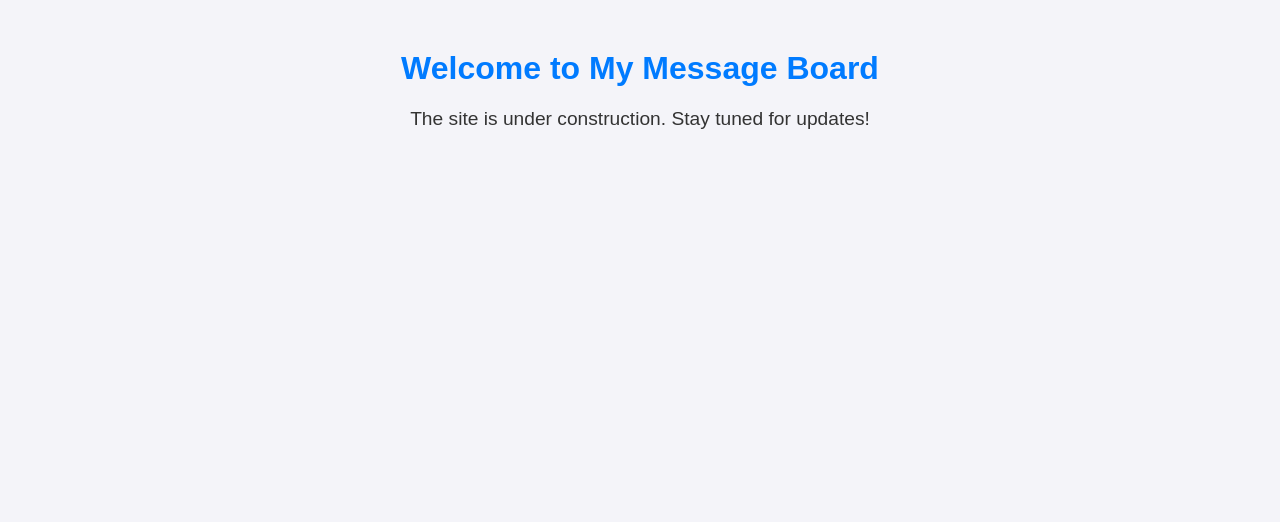
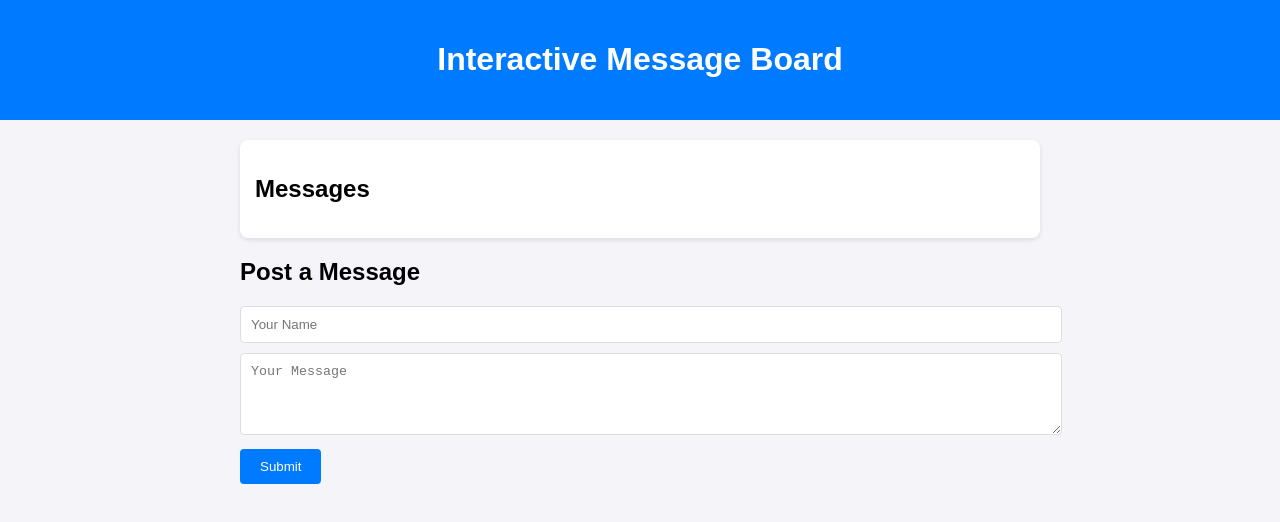
Before and after one commit to IsiahCampbell123/Message-Board-Site, a plain HTML site: page index.html in a window 1280 px wide. Drawn offline with Linux system fonts and the light colour scheme.

Commit message:
Update index.html

```diff
--- a/index.html
+++ b/index.html
@@ -3,31 +3,134 @@
 <head>
     <meta charset="UTF-8">
     <meta name="viewport" content="width=device-width, initial-scale=1.0">
-    <title>My Message Board</title>
+    <title>Interactive Message Board</title>
     <style>
         body {
             font-family: Arial, sans-serif;
-            text-align: center;
             margin: 0;
             padding: 0;
             background-color: #f4f4f9;
         }
+        .header {
+            background-color: #007BFF;
+            color: white;
+            padding: 20px;
+            text-align: center;
+        }
         .container {
-            margin-top: 50px;
+            padding: 20px;
+            max-width: 800px;
+            margin: auto;
         }
-        h1 {
+        .message-board {
+            background: white;
+            padding: 15px;
+            border-radius: 8px;
+            box-shadow: 0 2px 5px rgba(0, 0, 0, 0.1);
+        }
+        .message {
+            border-bottom: 1px solid #ddd;
+            padding: 10px 0;
+        }
+        .message:last-child {
+            border-bottom: none;
+        }
+        .author {
+            font-weight: bold;
             color: #007BFF;
         }
-        p {
-            font-size: 1.2em;
-            color: #333;
+        .content {
+            margin-top: 5px;
+        }
+        .message-form {
+            margin-top: 20px;
+        }
+        .message-form input,
+        .message-form textarea {
+            width: 100%;
+            padding: 10px;
+            margin-bottom: 10px;
+            border: 1px solid #ddd;
+            border-radius: 4px;
+        }
+        .message-form button {
+            padding: 10px 20px;
+            background-color: #007BFF;
+            color: white;
+            border: none;
+            border-radius: 4px;
+            cursor: pointer;
+        }
+        .message-form button:hover {
+            background-color: #0056b3;
         }
     </style>
 </head>
 <body>
+    <div class="header">
+        <h1>Interactive Message Board</h1>
+    </div>
     <div class="container">
-        <h1>Welcome to My Message Board</h1>
-        <p>The site is under construction. Stay tuned for updates!</p>
+        <!-- Message Board -->
+        <div class="message-board" id="messageBoard">
+            <h2>Messages</h2>
+            <!-- Messages will dynamically appear here -->
+        </div>
+
+        <!-- Message Form -->
+        <div class="message-form">
+            <h2>Post a Message</h2>
+            <form id="messageForm">
+                <input type="text" id="author" placeholder="Your Name" required>
+                <textarea id="content" placeholder="Your Message" rows="4" required></textarea>
+                <button type="submit">Submit</button>
+            </form>
+        </div>
     </div>
+
+    <script>
+        // Select form and message board elements
+        const messageForm = document.getElementById('messageForm');
+        const messageBoard = document.getElementById('messageBoard');
+
+        // Function to add a new message
+        function addMessage(author, content) {
+            // Create a new message container
+            const messageDiv = document.createElement('div');
+            messageDiv.classList.add('message');
+
+            // Create author element
+            const authorDiv = document.createElement('div');
+            authorDiv.classList.add('author');
+            authorDiv.textContent = author;
+
+            // Create content element
+            const contentDiv = document.createElement('div');
+            contentDiv.classList.add('content');
+            contentDiv.textContent = content;
+
+            // Append author and content to the message container
+            messageDiv.appendChild(authorDiv);
+            messageDiv.appendChild(contentDiv);
+
+            // Append the message container to the message board
+            messageBoard.appendChild(messageDiv);
+        }
+
+        // Event listener for form submission
+        messageForm.addEventListener('submit', (event) => {
+            event.preventDefault(); // Prevent the page from reloading
+
+            // Get form values
+            const author = document.getElementById('author').value;
+            const content = document.getElementById('content').value;
+
+            // Add the message to the board
+            addMessage(author, content);
+
+            // Clear the form inputs
+            messageForm.reset();
+        });
+    </script>
 </body>
 </html>
```
